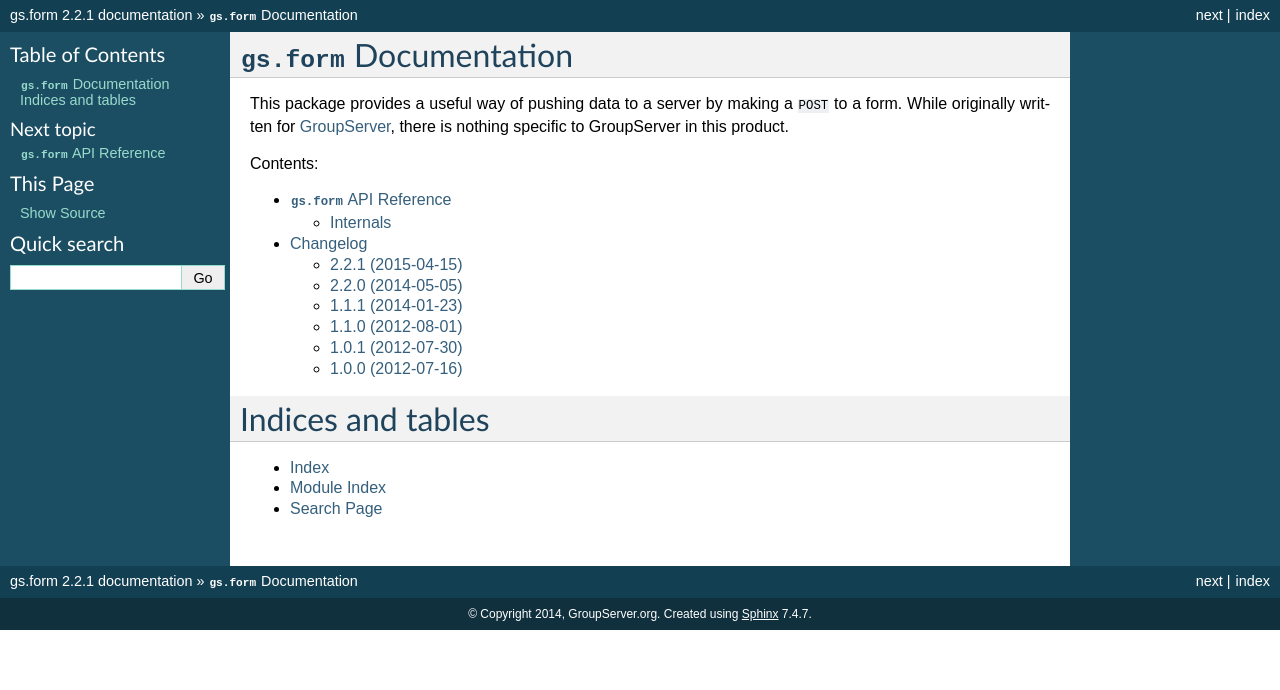
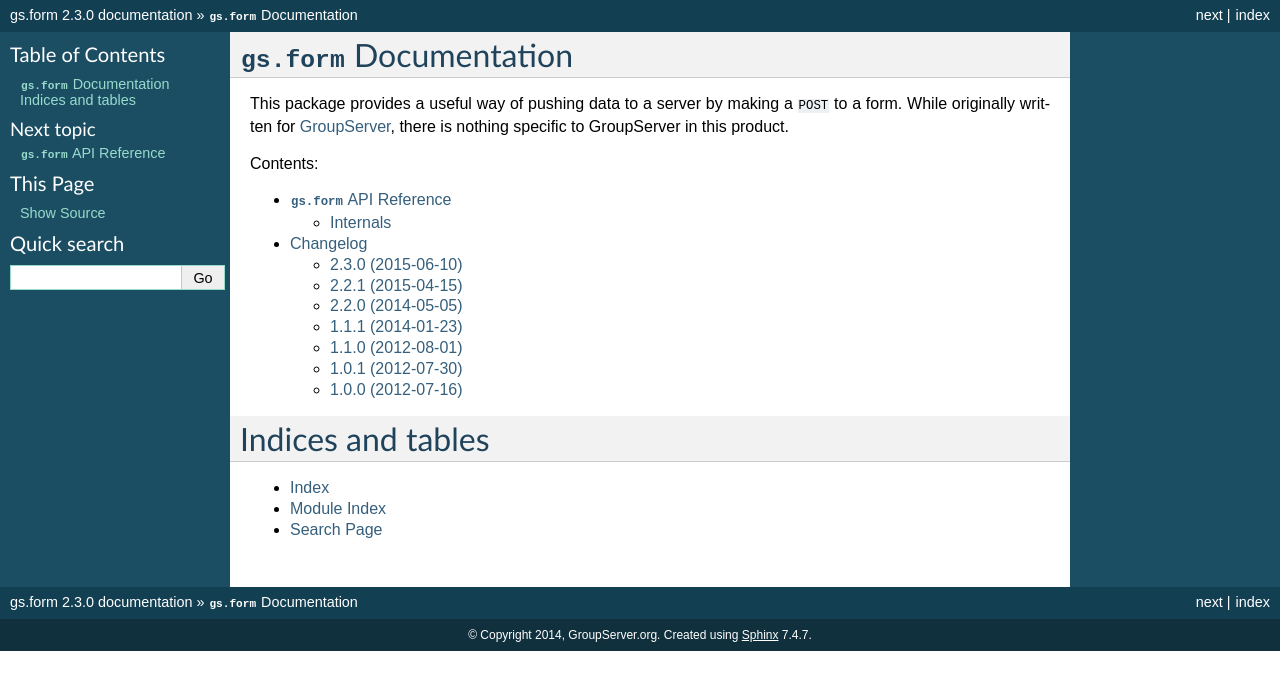
Before and after one commit to groupserver/gs.form, a Sphinx documentation site: the page built from docs/index.rst, in a window 1280 px wide. Shown: the top 690 px of the page. Built offline with Sphinx 7.4.7, drawn with Linux system fonts in a browser that asks for light colours.

Commit message:
Getting ahead of myself, starting work on #4162

```diff
--- a/README.rst
+++ b/README.rst
@@ -7,7 +7,7 @@
 
 :Author: `Michael JasonSmith`_
 :Contact: Michael JasonSmith <mpj17@onlinegroups.net>
-:Date: 2014-05-05
+:Date: 2015-06-10
 :Organization: `GroupServer.org`_
 :Copyright: This document is licensed under a
   `Creative Commons Attribution-Share Alike 4.0 International License`_
@@ -51,7 +51,8 @@
 
 - Documentation: http://gsform.readthedocs.org/
 - Code repository: https://source.iopen.net/groupserver/gs.form
-- Questions and comments to http://groupserver.org/groups/development
+- Questions and comments to
+  http://groupserver.org/groups/development
 - Report bugs at https://redmine.iopen.net/projects/groupserver
 
 .. _GroupServer: http://groupserver.org/
--- a/docs/HISTORY.rst
+++ b/docs/HISTORY.rst
@@ -1,5 +1,12 @@
 Changelog
 =========
+
+2.3.0 (2015-06-10)
+------------------
+
+* Dealing with 301 redirects, closing `Issue 4162`_
+
+.._ Issue 4162: https://redmine.iopen.net/issues/4162
 
 2.2.1 (2015-04-15)
 ------------------
--- a/version.py
+++ b/version.py
@@ -1,5 +1,5 @@
 # -*- coding: utf-8 -*-
-version = '2.2.1'
+version = '2.3.0'
 release = False
 
 #--------------------------------------------------------------------------#
@@ -62,7 +62,7 @@
         if release:
             version_string = version
         else:
-            version_string = "%s.dev%s-%s" % (version, datestring, globalid)
+            version_string = "%s.dev%s" % (version, datestring)
 
     except (CommandError, ValueError, TypeError):
         # --=mpj17=-- Usually because we are building out a source-egg,
```
Also changed, not shown: other parts of docs/HISTORY.rst (+2 -0 lines).
